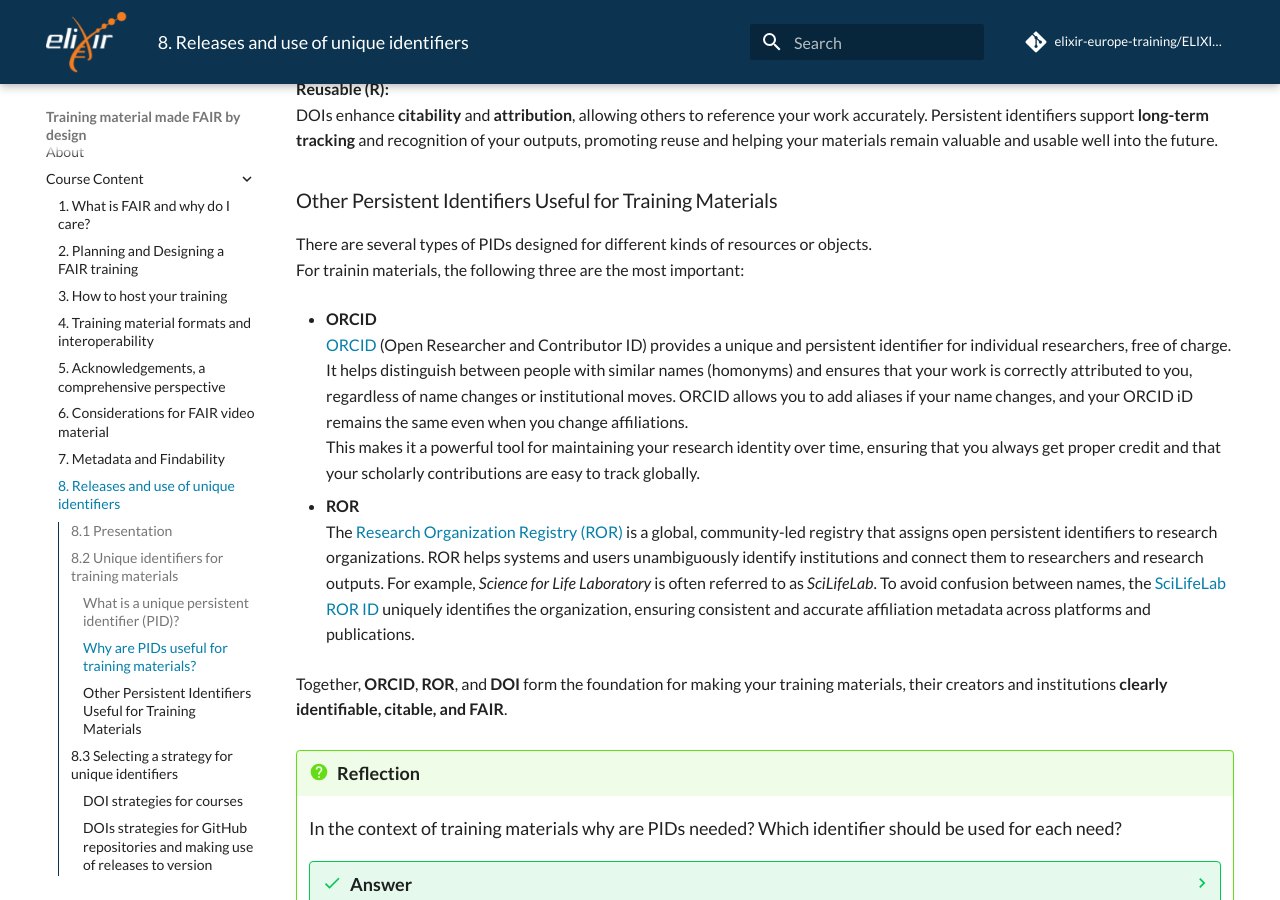
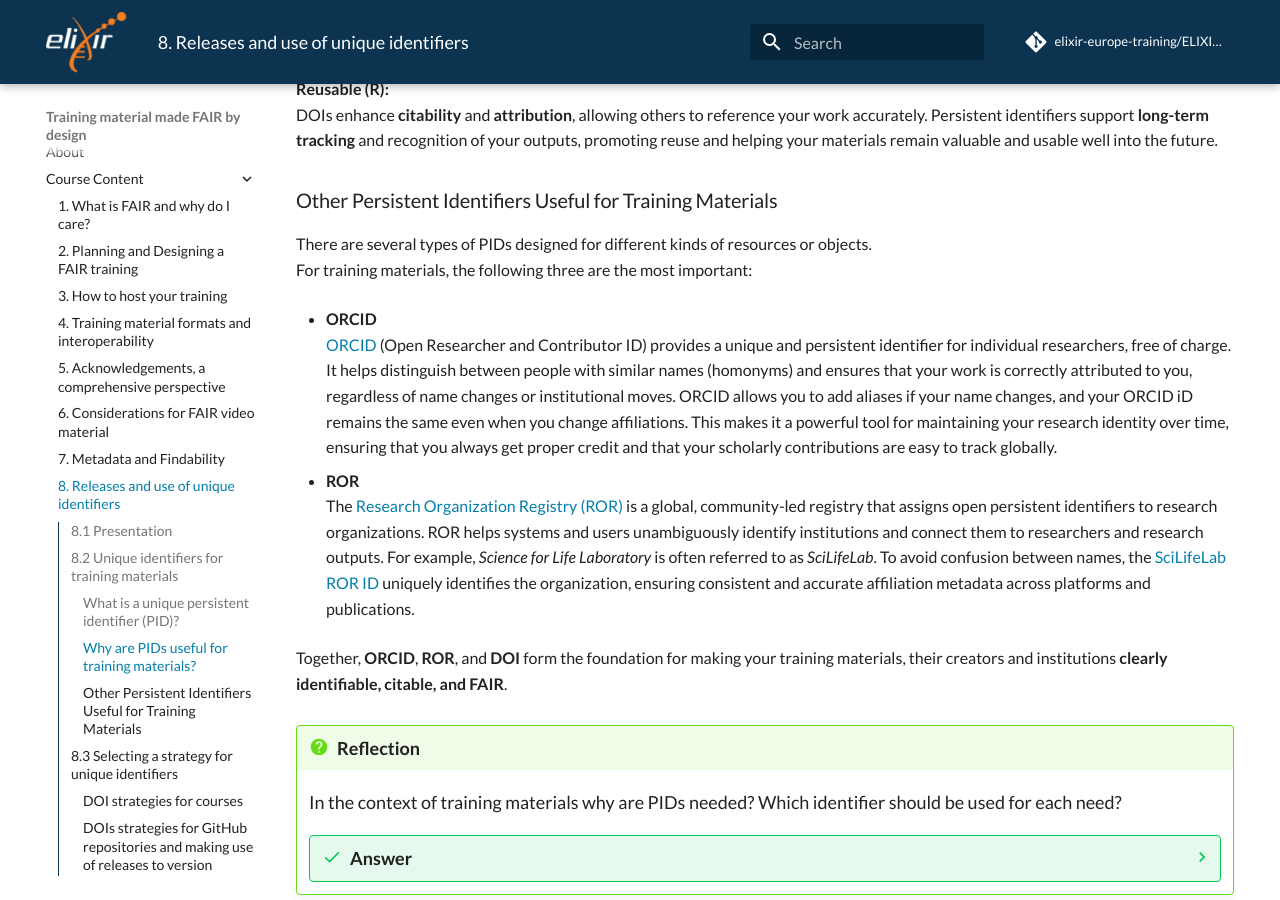
Before and after one commit to elixir-europe-training/ELIXIR-TrP-FAIR-Material-By-Design, an MkDocs documentation site: the page built from docs/chapters/chapter_08.md, in a window 1280 px wide and 900 px high, scrolled down 2189 px. Built offline with MkDocs 1.6.1 and Material for MkDocs 9.7.7, drawn with Linux system fonts in a browser that asks for light colours; comment, search, counter and statistics services are not loaded; the version menu is left out.

Commit message:
fixed typos 8.3

```diff
--- a/docs/chapters/chapter_08.md
+++ b/docs/chapters/chapter_08.md
@@ -73,13 +73,12 @@
 ### Other Persistent Identifiers Useful for Training Materials
 
 There are several types of PIDs designed for different kinds of resources or objects.
-For trainin materials, the following three are the most important:
+For training materials, the following three are the most important:
 
 
 * **ORCID**
 [ORCID](https://orcid.org/) (Open Researcher and Contributor ID) provides a unique and persistent identifier for individual researchers, free of charge.
-It helps distinguish between people with similar names (homonyms) and ensures that your work is correctly attributed to you, regardless of name changes or institutional moves. ORCID allows you to add aliases if your name changes, and your ORCID iD remains the same even when you change affiliations.
-This makes it a powerful tool for maintaining your research identity over time, ensuring that you always get proper credit and that your scholarly contributions are easy to track globally.
+It helps distinguish between people with similar names (homonyms) and ensures that your work is correctly attributed to you, regardless of name changes or institutional moves. ORCID allows you to add aliases if your name changes, and your ORCID iD remains the same even when you change affiliations. This makes it a powerful tool for maintaining your research identity over time, ensuring that you always get proper credit and that your scholarly contributions are easy to track globally.
 
 * **ROR**
 The [Research Organization Registry (ROR)](https://ror.org/) is a global, community-led registry that assigns open persistent identifiers to research organizations. ROR helps systems and users unambiguously identify institutions and connect them to researchers and research outputs. For example, *Science for Life Laboratory* is often referred to as *SciLifeLab*. To avoid confusion between names, the [SciLifeLab ROR ID](https://ror.org/04ev03g22) uniquely identifies the organization, ensuring consistent and accurate affiliation metadata across platforms and publications.
@@ -165,15 +164,18 @@
 
         Other practices that the trainers in the CLARIN community have adopted are:
 
-        - Depositing the training materials together with the datasets in their CLARIN national data repository. See example:[Archilochus of Paros: Elegiac Fragments - XML Archive](http://hdl.handle.net/20.500.11752/OPEN-537). The advantage of using this path is that the authors can add more extensive metadata to describe their materials.
-        - Depositing the training materials on Zenodo. See example: [Introduction to Speech Analysis](https://doi.org/10.5281/zenodo.5506969).  In this case, related identifiers are included that lead users to the main platform where the course is stored and maintained.
+        - Depositing the training materials together with the datasets in their CLARIN national data repository. See example: [Archilochus of Paros: Elegiac Fragments - XML Archive](http://hdl.handle.net/20.500.11752/OPEN-537). The advantage of using this path is that the authors can add more extensive metadata to describe their materials.
+        - Depositing the training materials on Zenodo. See example: [Introduction to Speech Analysis](https://doi.org/10.5281/zenodo.5506969). In this case, related identifiers are included that lead users to the main platform where the course is stored and maintained.
         - Adding the metadata of the training materials to the [SSHOC Open Marketplace](https://sshopencloud.eu), see example: [Jupyter notebooks for Europeana newspaper text resource processing with CLARIN NLP tools](https://marketplace.sshopencloud.eu/training-material/duVII1). In this case, the Marketplace does not assign any unique identifiers, but the authors can identify themselves via their ORCID and can suggest a citation format for their collection.
 
     ??? abstract "Case 3 - Separate DOIs for mixing and matching in a community"
 
         The [Dutch Techcentre for Life Sciences](https://www.dtls.nl/) (DTL) has a [Zenodo community](https://zenodo.org/communities/dtl/?page=1&size=20) to upload presentations and course materials. DTL has chosen to give separate DOIs for individual, often topical, elements of a course. An example is the [Helis Academy FAIR Datastewardship Course](https://www.aanmelder.nl/fair-data-stewardship-2021), a course of 6 half days.
 
-        Providing a separate DOI has the following advantages: It is easier to mix and match different modules as part of a learning path, i.e. different combinations of training modules can be made for the various target audiences, tailored to that specific purpose. When updating or revising a single module, it is more convenient to have that module as a separate entity with its own DOI, in order to easily keep track of the versions of different modules.
+        Providing a separate DOI has the following advantages:
+
+        -  It is easier to mix and match different modules as part of a learning path, i.e. different combinations of training modules can be made for the various target audiences, tailored to that specific purpose.
+        - When updating or revising a single module, it is more convenient to have that module as a separate entity with its own DOI, in order to easily keep track of the versions of different modules.
 
         At the level of the full course, DTL uses [ELIXIR TeSS](https://tess.elixir-europe.org) as the registry. Links to training event details and training materials can be found [here](https://tess.elixir-europe.org/events/helis-course-fair-data-stewardship).
 
```
Also changed, not shown: other parts of docs/chapters/chapter_08.md (+1 -1 lines).
